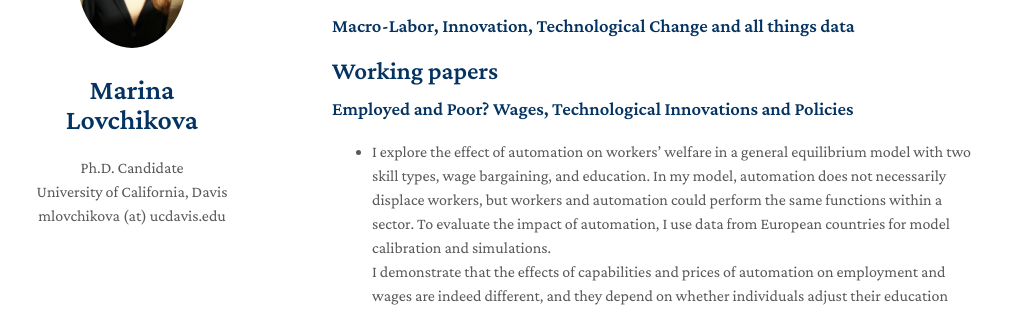
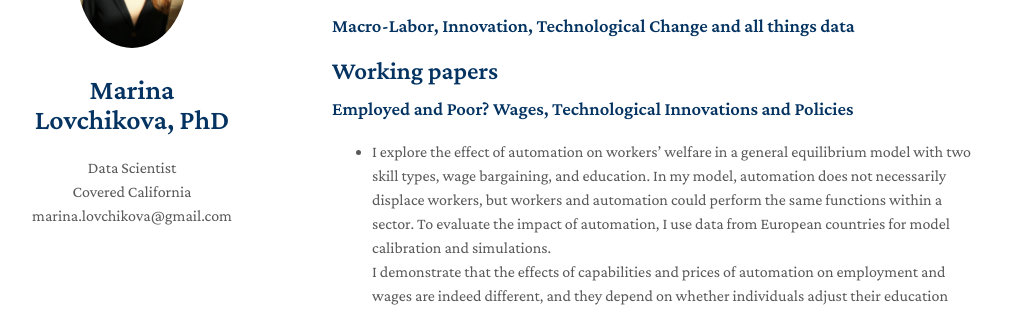
Before and after one commit to mlovchikova/mlovchikova.github.io, a Jekyll site: the page built from index.md, in a window 1280 px wide. Shown: the part 179-491 px from the top of the page, without its empty margins (138-1150 px from the left). Built offline with Jekyll 4.4.1, drawn with Linux system fonts in a browser that asks for light colours; nearby versions of some CDN libraries; a style sheet for code colours, icons or effects is not loaded; our own code applies the rules of GitHub Pages for plain Markdown files.

Commit message:
change left pane

```diff
--- a/_config.yml
+++ b/_config.yml
@@ -1,7 +1,7 @@
-title: Marina Lovchikova
-position: Ph.D. Candidate
-affiliation: University of California, Davis
-email: mlovchikova (at) ucdavis.edu
+title: Marina Lovchikova, PhD
+position: Data Scientist
+affiliation: Covered California
+email: marina.lovchikova@gmail.com
 keywords: marina lovchikova
 google_scholar:
 github_link: https://github.com/mlovchikova
```
